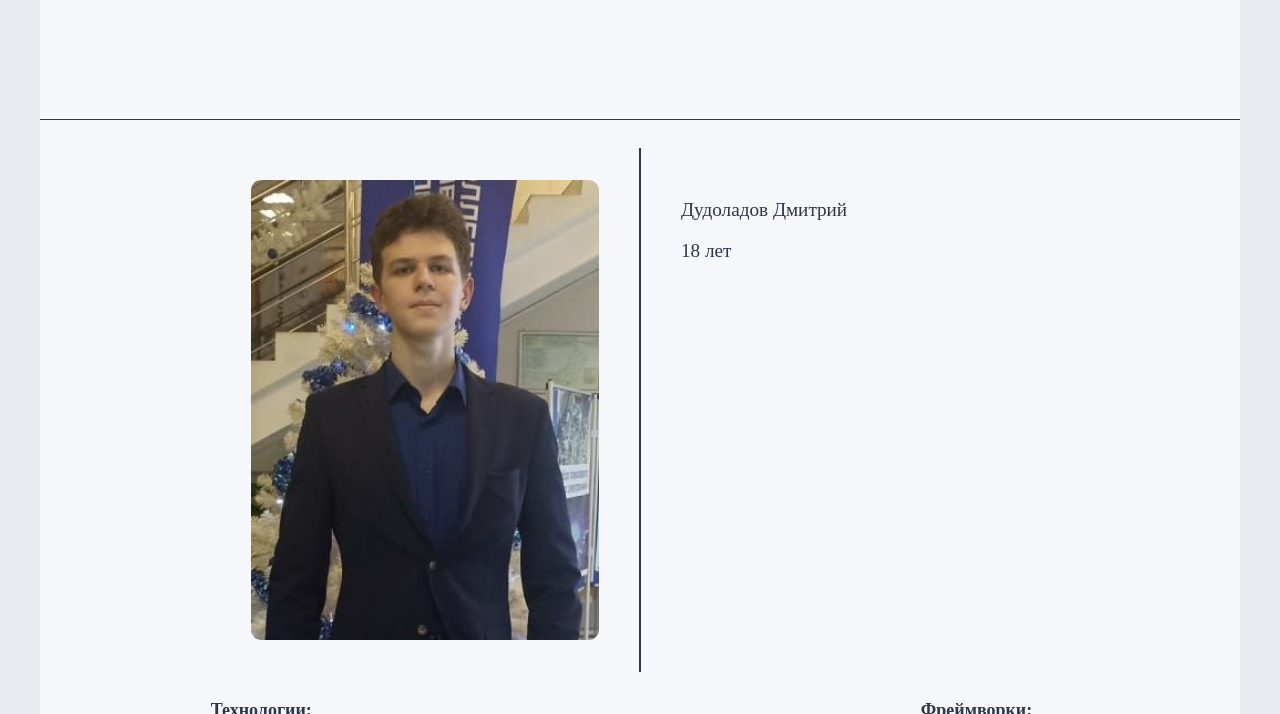
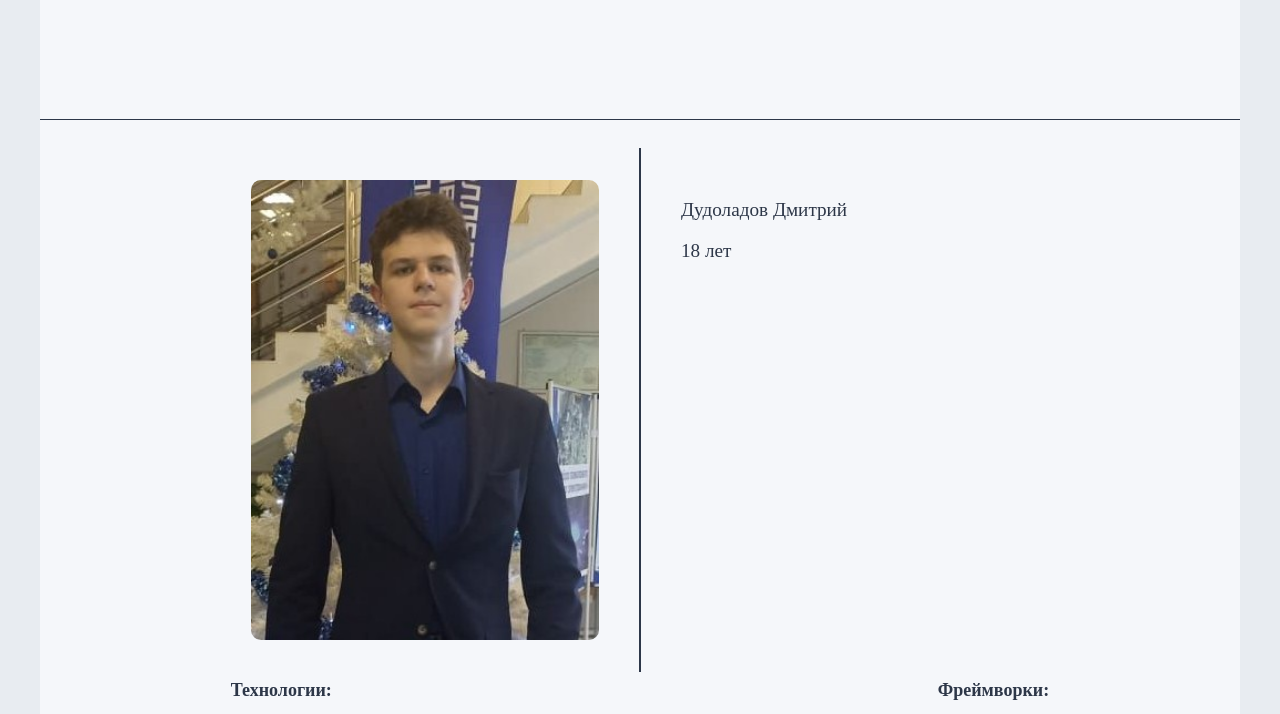
Before and after one commit to daemuun/resume, a plain HTML site: page index.html in a window 1280 px wide. Shown: the part 189-903 px from the top of the page. Drawn offline with nearby package versions, Linux system fonts and the light colour scheme; a script that the page names is missing.

Commit message:
fix: fix margin in titles

```diff
--- a/src/styles/styles.css
+++ b/src/styles/styles.css
@@ -76,7 +76,7 @@ html {
 .tecno-title,
 .frame-title {
     font-size: large;
-    margin: 20px 0px 20px 0px;
+    margin: 0px 20px 0px 20px;
 }
 
 .main {
```
